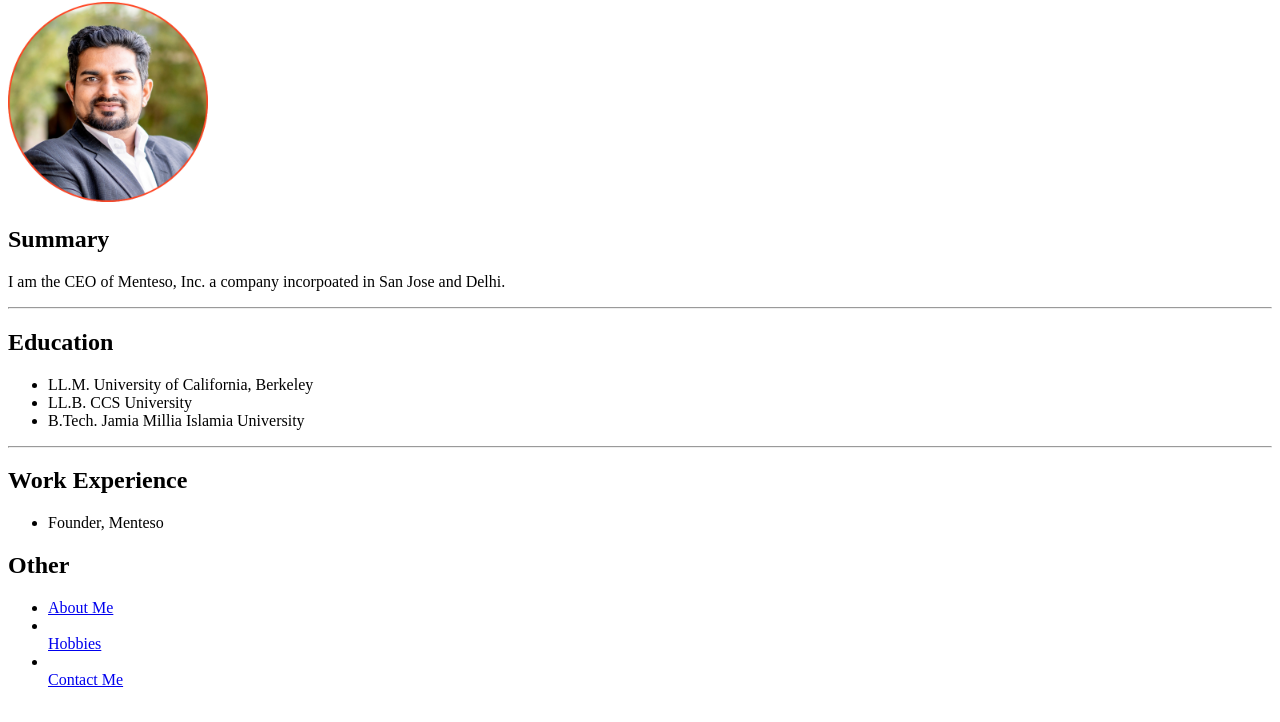
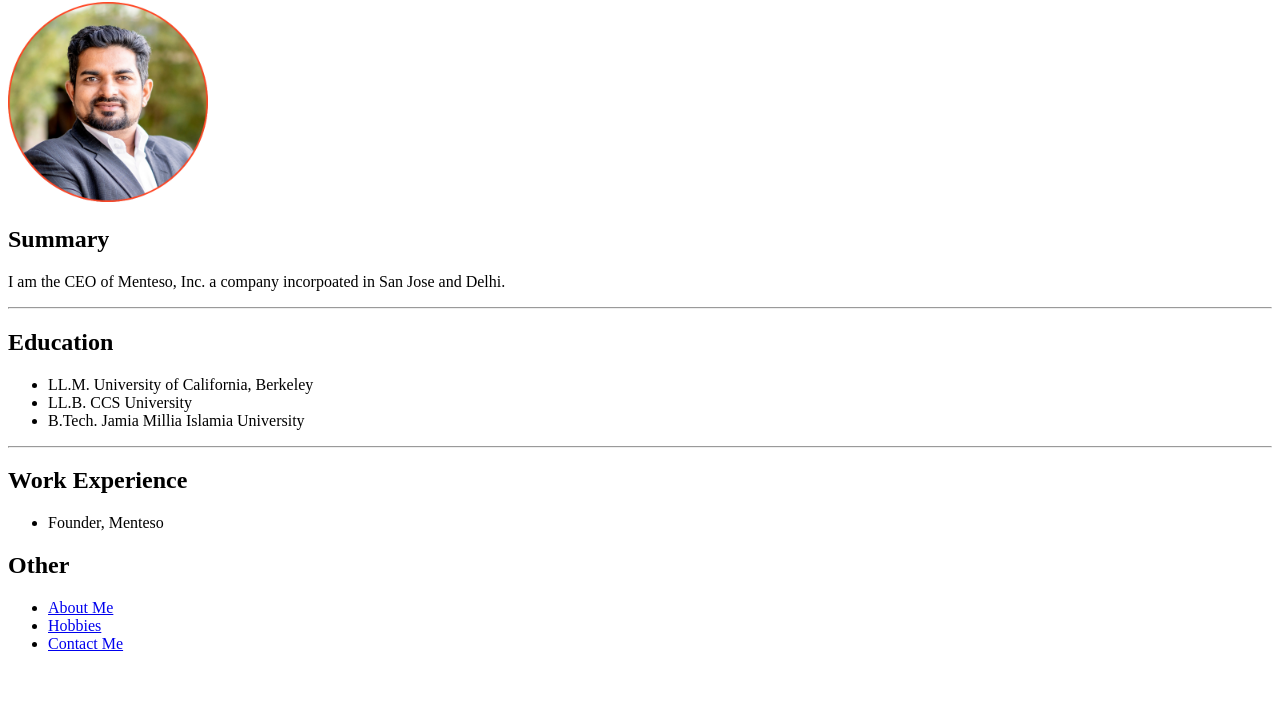
Before and after one commit to azamghani/resume, a plain HTML site: page index.html in a window 1280 px wide. Shown: the part 78-800 px from the top of the page. Drawn offline with Linux system fonts and the light colour scheme.

Commit message:
Update index.html

```diff
--- a/index.html
+++ b/index.html
@@ -26,8 +26,8 @@
   <h2>Other</h2>
   <ul>
     <li><a href="./public/about.html">About Me</a></li>
-    <li></li><a href="./public/hobbies.html">Hobbies</a></li>
-    <li></li><a href="./public/contact.html">Contact Me</a></li>
+    <li><a href="./public/hobbies.html">Hobbies</a></li>
+    <li><a href="./public/contact.html">Contact Me</a></li>
   </ul>
 
 </body>
```
